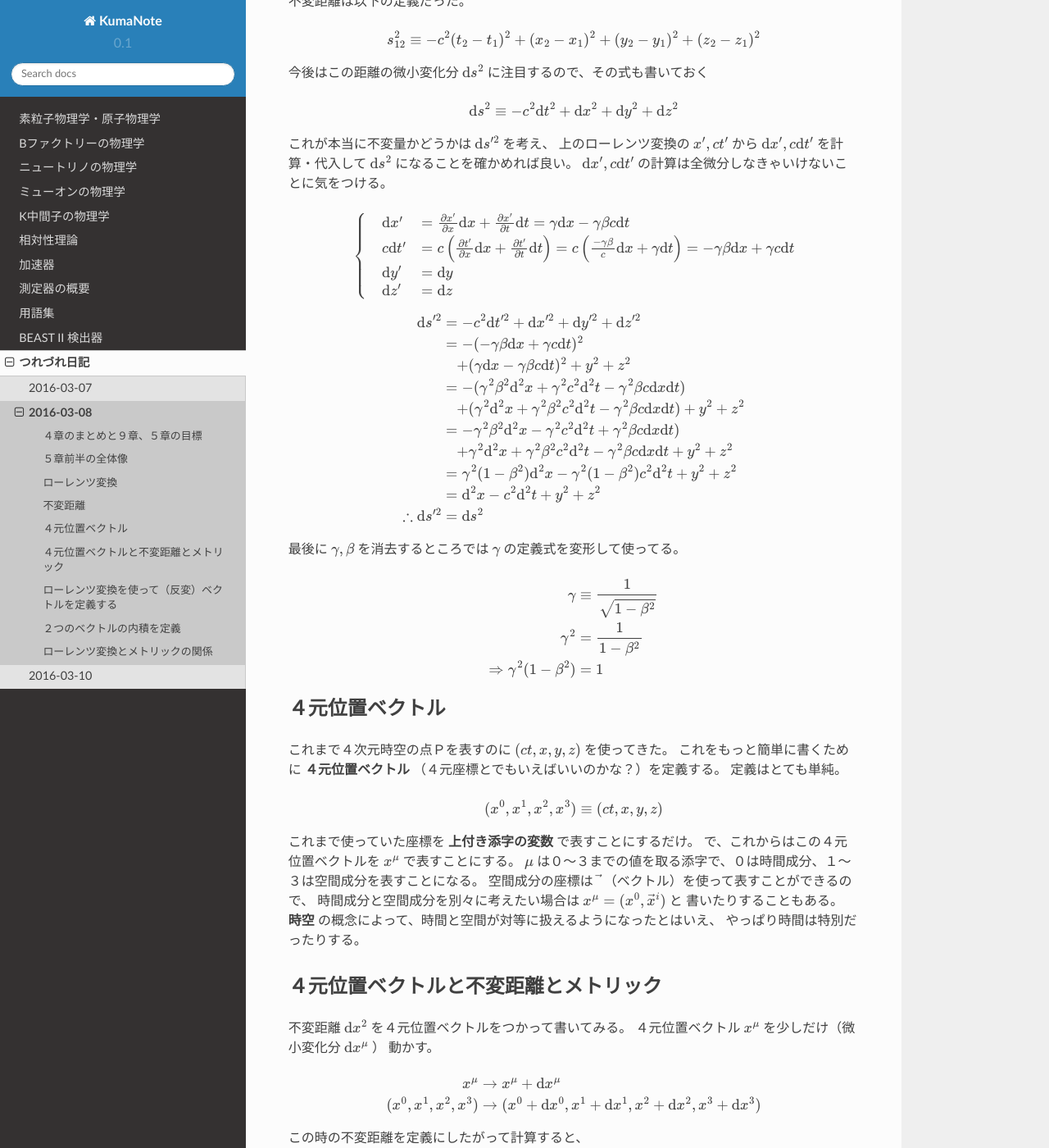
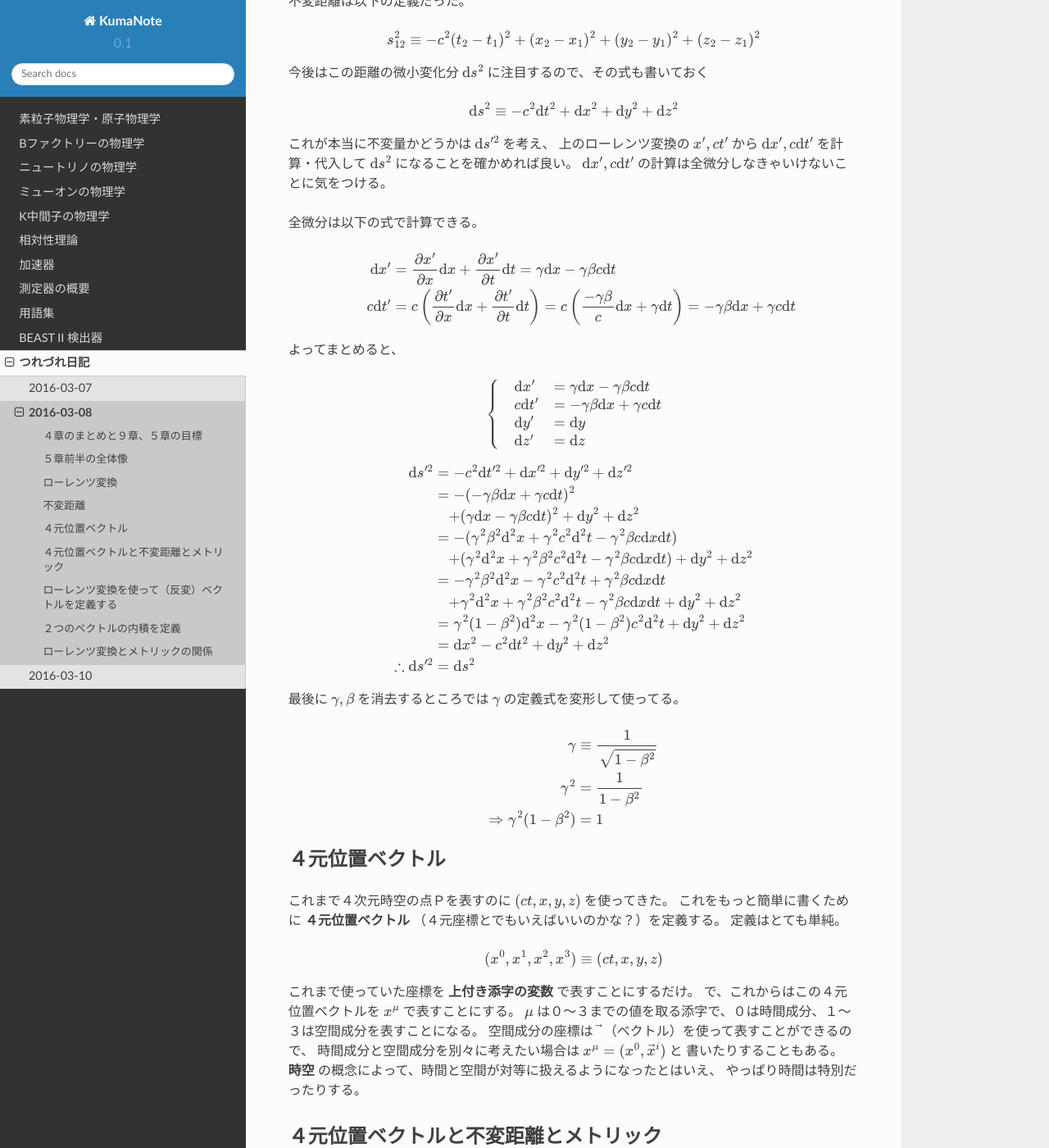
Before and after one commit to shotakaha/kumanote, a Sphinx documentation site: the page built from docs/source/dailynote/2016-03-08.rst, in a window 1280 px wide and 1400 px high, scrolled down 2400 px. Shown: the whole window at 82% size. Built offline with Sphinx 7.4.7 and the Read the Docs theme 2.0.0, drawn with Linux system fonts in a browser that asks for light colours; pages that are not in the unit, such as notebooks, are missing from menus; some of the changed text lies outside the part shown.

Commit message:
Update notes

```diff
--- a/docs/source/dailynote/2016-03-07.rst
+++ b/docs/source/dailynote/2016-03-07.rst
@@ -40,7 +40,7 @@
      - ４次元時空
    * - 座標回転、ガリレイ変換
      - ローレンツ変換、一般座標変換
-   * - ニュートン方程式
+   * - ニュートンの運動方程式
      - 測地線方程式
    * - ポアソン方程式
      - アインシュタイン方程式
@@ -48,8 +48,7 @@
 特にニュートン方程式（＝運動方程式）が質点の運動を表すように、
 測地線方程式が **重力場中のテスト粒子の運動** を表すものだったり、
 **電磁場の存在を表すポアソン方程式** と
-**重力場を表すアインシュタイン方程式** が比較できたり、
-とかは面白いと思う。
+**重力場を表すアインシュタイン方程式** が対応しているらしい。
 
 
 ３次元空間と４次元時空の座標
--- a/docs/source/dailynote/2016-03-08.rst
+++ b/docs/source/dailynote/2016-03-08.rst
@@ -173,18 +173,31 @@
 :math:`\mathrm{d}x', c\mathrm{d}t'` の計算は全微分しなきゃいけないことに気をつける。
 
 
+全微分は以下の式で計算できる。
+
 .. math::
    :nowrap:
 
    \begin{align}
-   \begin{cases}
-   \quad \mathrm{d}x'
+   \mathrm{d}x'
    & = \frac{\partial x'}{\partial x} \mathrm{d}x + \frac{\partial x'}{\partial t} \mathrm{d}t
    = \gamma \mathrm{d}x - \gamma \beta c \mathrm{d}t\\
    \quad c\mathrm{d}t'
    & = c \left( \frac{\partial t'}{\partial x} \mathrm{d}x + \frac{\partial t'}{\partial t} \mathrm{d}t \right)
    = c \left( \frac{- \gamma \beta }{c} \mathrm{d}x + \gamma \mathrm{d}t \right)
    = - \gamma \beta \mathrm{d}x + \gamma c \mathrm{d}t\\
+   \end{align}
+
+
+よってまとめると、
+
+.. math::
+   :nowrap:
+
+   \begin{align}
+   \begin{cases}
+   \quad \mathrm{d}x' &= \gamma \mathrm{d}x - \gamma \beta c \mathrm{d}t\\
+   \quad c\mathrm{d}t' &= - \gamma \beta \mathrm{d}x + \gamma c \mathrm{d}t\\
    \quad \mathrm{d}y' & = \mathrm{d}y\\
    \quad \mathrm{d}z' & = \mathrm{d}z\\
    \end{cases}
@@ -198,16 +211,16 @@
    \mathrm{d}s'^{2}
    & = -c^{2}\mathrm{d}t'^{2} + \mathrm{d}x'^{2} + \mathrm{d}y'^{2} + \mathrm{d}z'^{2}\\
    & = - (- \gamma \beta \mathrm{d}x + \gamma c \mathrm{d}t)^{2}\\
-   & \quad + (\gamma \mathrm{d}x - \gamma \beta c \mathrm{d}t)^{2} + y^{2} + z^{2}\\
+   & \quad + (\gamma \mathrm{d}x - \gamma \beta c \mathrm{d}t)^{2} + \mathrm{d}y^{2} + \mathrm{d}z^{2}\\
    & = - (\gamma^{2} \beta^{2} \mathrm{d}^{2}x + \gamma^{2} c^{2} \mathrm{d}^{2}t - \gamma^{2} \beta c \mathrm{d}x \mathrm{d}t)\\
    & \quad + (\gamma^{2} \mathrm{d}^{2}x + \gamma^{2} \beta^{2} c^{2} \mathrm{d}^{2}t - \gamma^{2} \beta c \mathrm{d}x \mathrm{d}t)
-      + y^{2} + z^{2}\\
-   & = - \gamma^{2} \beta^{2} \mathrm{d}^{2}x - \gamma^{2} c^{2} \mathrm{d}^{2}t + \gamma^{2} \beta c \mathrm{d}x \mathrm{d}t)\\
+      + \mathrm{d}y^{2} + \mathrm{d}z^{2}\\
+   & = - \gamma^{2} \beta^{2} \mathrm{d}^{2}x - \gamma^{2} c^{2} \mathrm{d}^{2}t + \gamma^{2} \beta c \mathrm{d}x \mathrm{d}t\\
    & \quad + \gamma^{2} \mathrm{d}^{2}x + \gamma^{2} \beta^{2} c^{2} \mathrm{d}^{2}t - \gamma^{2} \beta c \mathrm{d}x \mathrm{d}t
-      + y^{2} + z^{2}\\
+      + \mathrm{d}y^{2} + \mathrm{d}z^{2}\\
    & = \gamma^{2} (1-\beta^{2}) \mathrm{d}^{2}x - \gamma^{2} (1-\beta^{2}) c^{2} \mathrm{d}^{2}t
-      + y^{2} + z^{2}\\
-   & = \mathrm{d}^{2}x - c^{2} \mathrm{d}^{2}t + y^{2} + z^{2}\\
+      + \mathrm{d}y^{2} + \mathrm{d}z^{2}\\
+   & = \mathrm{d}x^{2} - c^{2} \mathrm{d}t^{2} + \mathrm{d}y^{2} + \mathrm{d}z^{2}\\
    \therefore
    \mathrm{d}s'^{2}
    & = \mathrm{d}s^{2}
@@ -240,6 +253,7 @@
    (x^{0}, x^{1}, x^{2}, x^{3}) & \equiv (ct, x, y, z)
    \end{align}
 
+
 これまで使っていた座標を **上付き添字の変数** で表すことにするだけ。
 で、これからはこの４元位置ベクトルを :math:`x^{\mu}` で表すことにする。
 :math:`\mu` は０〜３までの値を取る添字で、０は時間成分、１〜３は空間成分を表すことになる。
@@ -248,6 +262,7 @@
 書いたりすることもある。
 **時空** の概念によって、時間と空間が対等に扱えるようになったとはいえ、
 やっぱり時間は特別だったりする。
+
 
 ４元位置ベクトルと不変距離とメトリック
 ==================================================
@@ -261,7 +276,7 @@
 
    \begin{align}
    x^{\mu} & \rightarrow x^{\mu} + \mathrm{d}x^{\mu}\\
-   (x^{0}, x^{1}, x^{2}, x^{3}) & \rightarrow (x^{0}+\mathrm{d}x^{0}, x^{1}+\mathrm{d}x^{1}, x^{2}+\mathrm{d}x^{2}, x^{3}+\mathrm{d}x^{3})\\
+   (x^{0}, x^{1}, x^{2}, x^{3}) & \rightarrow (x^{0}+\mathrm{d}x^{0}, x^{1}+\mathrm{d}x^{1}, x^{2}+\mathrm{d}x^{2}, x^{3}+\mathrm{d}x^{3})
    \end{align}
 
 この時の不変距離を定義にしたがって計算すると、
```
Also changed, not shown: docs/source/dailynote/2016-03-10.rst (+20 -8 lines).
